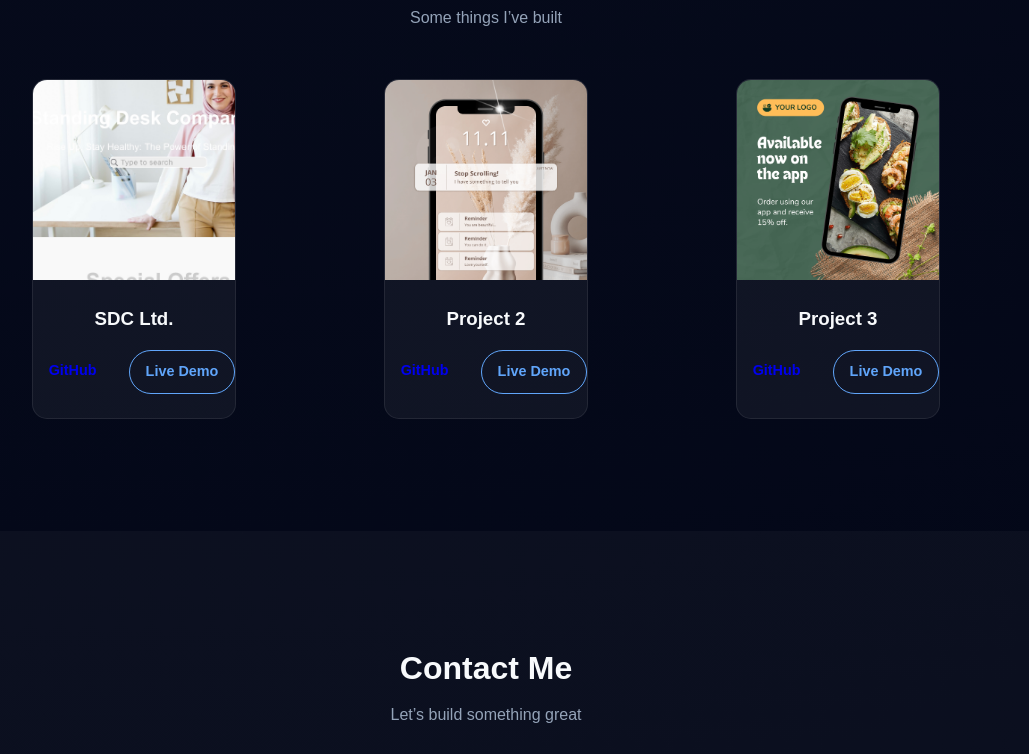
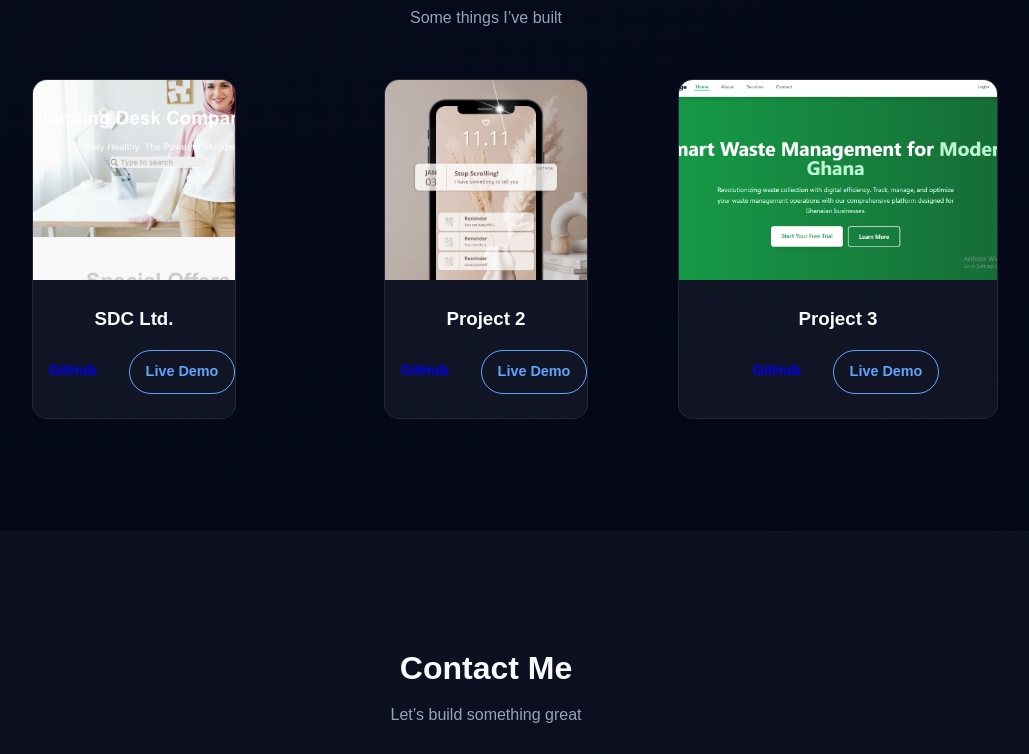
Before and after one commit to dokipure/Portfolio, a plain HTML site: page index.html in a window 1280 px wide. Shown: the part 2504-3258 px from the top of the page, without its empty margins (154-1183 px from the left). Drawn offline with Linux system fonts and the light colour scheme.

Commit message:
update portfolio, index.html layout

```diff
--- a/index.html
+++ b/index.html
@@ -113,11 +113,11 @@
       </div>
 
       <div class="project-card">
-        <img src="./assets/project-3.png" alt="Project 3" />
+        <img src="./assets/waste_system_thumbnail.png" alt="Project 3" />
         <h3>Project 3</h3>
         <div class="project-links">
-          <a href="https://github.com" class="btn small">GitHub</a>
-          <a href="https://github.com" class="btn small secondary">Live Demo</a>
+          <a href="https://github.com/dorkipure/binvantage.lovestoblog.com/?i=2" class="btn small">GitHub</a>
+          <a href="https://binvantage.lovestoblog.com/?i=2" class="btn small secondary">Live Demo</a>
         </div>
       </div>
     </div>
```
Also changed, not shown: assets/waste_system_thumbnail.png (added).
